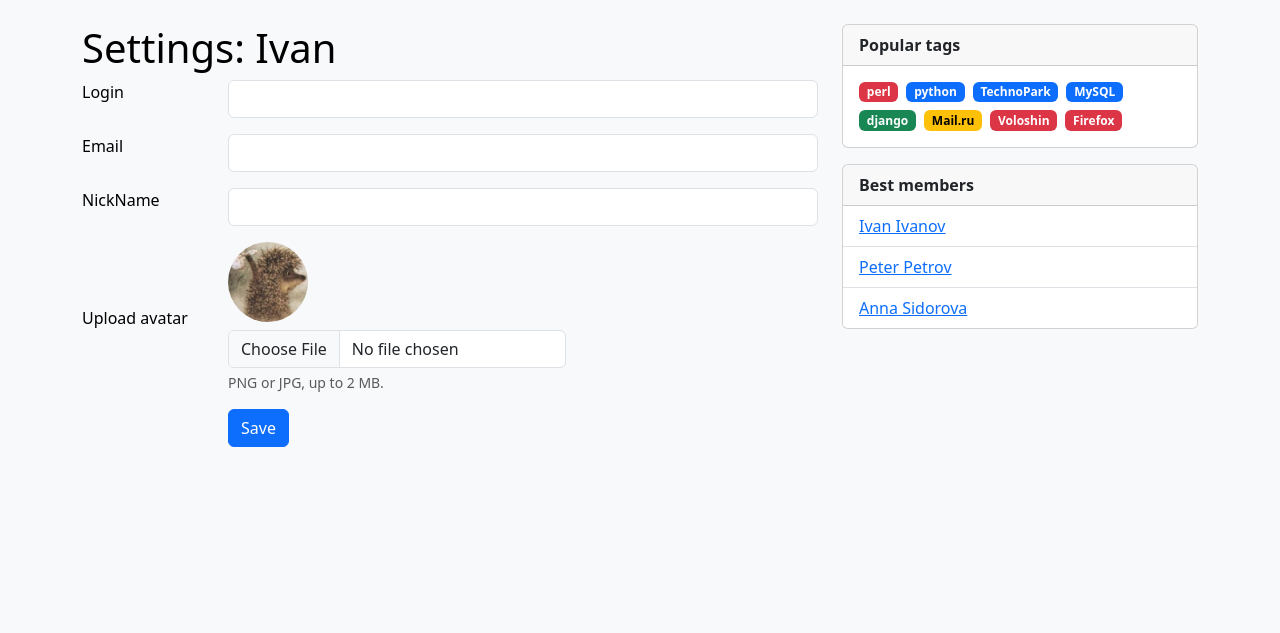
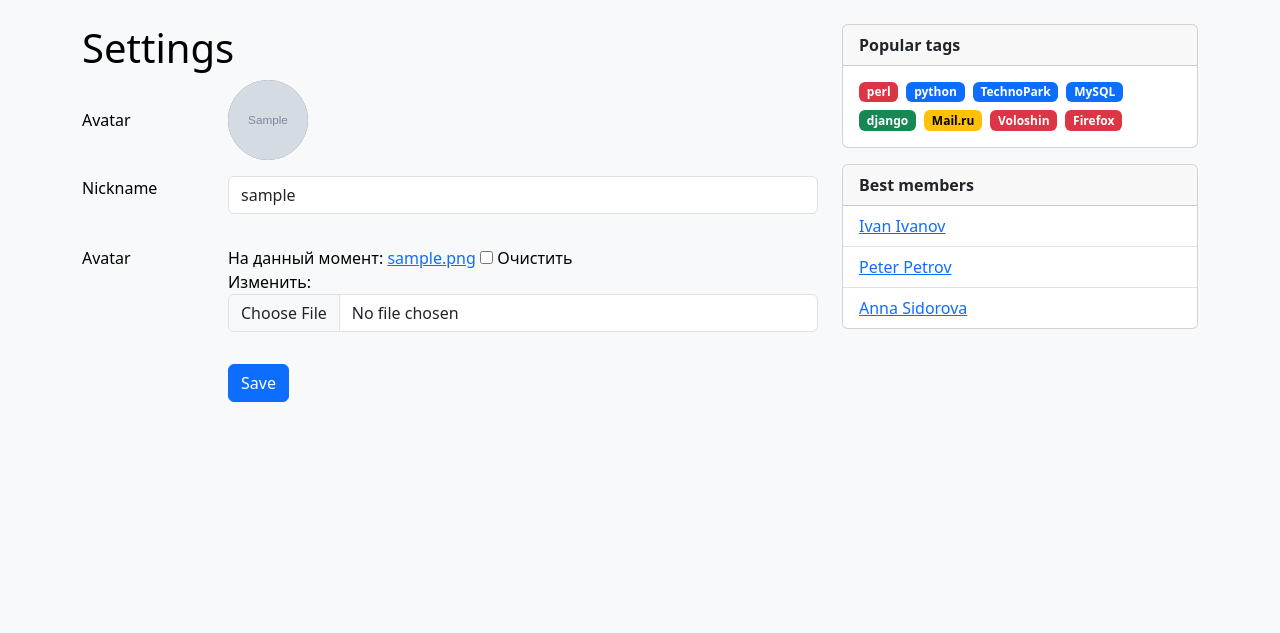
Before and after one commit to SSablin/2026-VK-EDU-Web-12-Sablin-S, a Django app: page /profile/ in a window 1280 px wide. Shown: the part 71-704 px from the top of the page. Run offline with Django 5.2, Linux system fonts and the light colour scheme; a user stored in the database is signed in; tables that the repository leaves empty hold one stand-in row (values such as "Sample post"); grey boxes marked "Sample" are stand-in pictures; some libraries are stand-ins or nearby versions.

Commit message:
feat: add profile management with avatar upload and update functionality

```diff
--- a/core/forms.py
+++ b/core/forms.py
@@ -94,3 +94,34 @@ class RegisterForm(forms.ModelForm):
         if not email:
             raise forms.ValidationError("This field is required.")
         return email
+
+class ProfileForm(forms.ModelForm):
+    class Meta:
+        model = Profile
+        fields = ['nickname', 'avatar']
+        labels = {
+            'nickname': 'Nickname',
+            'avatar': 'Avatar',
+        }
+    def __init__(self, *args, **kwargs):
+        super().__init__(*args, **kwargs)
+        for field in self.fields.values():
+            field.widget.attrs.update({'class': 'form-control'})
+
+    def clean_nickname(self):
+        nickname = self.cleaned_data.get('nickname')
+        if not nickname:
+            raise forms.ValidationError("This field is required.")
+        return nickname
+
+    def clean_avatar(self):
+        avatar = self.cleaned_data.get('avatar')
+        if avatar and avatar.size > 2 * 1024 * 1024:  # 2MB limit
+            raise forms.ValidationError("Avatar file size must be under 2MB.")
+        return avatar
+
+    def save(self, commit=True):
+        profile = super().save(commit=False)
+        if commit:
+            profile.save()
+        return profile
--- a/core/templates/core/profile.html
+++ b/core/templates/core/profile.html
@@ -1,46 +1,45 @@
 {% extends 'base.html' %}
 {% load static %}
+{% load django_bootstrap5 %}
 {% block title %}AskMe — profile{% endblock %}
 {% block content %}
 <div class="d-flex gap-3">
-    <h1>Settings: Ivan</h1>
+    <h1>Settings</h1>
 </div>
 
-<form action="#" method="post" novalidate enctype="multipart/form-data">
+<form action="{% url 'profile' %}" method="post" novalidate enctype="multipart/form-data">
+    {% csrf_token %}
+    {% if form.non_field_errors %}
+    <div class="alert alert-danger">
+        {{ form.non_field_errors }}
+    </div>
+    {% endif %}
+
+    <div class="d-flex align-items-center gap-3 mb-3">
+        <span class="text-nowrap form-label-col">Avatar</span>
+        {% if profile.avatar %}
+        <img src="{{ profile.avatar.url }}" alt="Avatar" width="80" height="80" class="rounded-circle bg-secondary">
+        {% else %}
+        <img src="{% static 'img/avatar.png' %}" alt="Avatar" width="80" height="80"
+            class="rounded-circle bg-secondary">
+        {% endif %}
+    </div>
+
+    {% for field in form %}
     <div class="d-flex gap-3 mb-3">
-        <label for="login" class="text-nowrap form-label-col">Login</label>
+        <label for="{{ field.id_for_label }}" class="text-nowrap form-label-col">
+            {{ field.label }}
+        </label>
+
         <div class="flex-grow-1">
-            <input id="login" name="login" class="form-control" type="text" required>
+            {% bootstrap_field field show_label=False placeholder="" %}
         </div>
     </div>
-
-    <div class="d-flex gap-3 mb-3">
-        <label for="email" class="text-nowrap form-label-col">Email</label>
-        <div class="flex-grow-1">
-            <input id="email" name="email" class="form-control" type="email" required>
-        </div>
-    </div>
-
-    <div class="d-flex gap-3 mb-3">
-        <label for="nickname" class="text-nowrap form-label-col">NickName</label>
-        <div class="flex-grow-1">
-            <input id="nickname" name="nickname" class="form-control" type="text" required>
-        </div>
-    </div>
-
-    <div class="d-flex align-items-center gap-3 mb-3">
-        <label for="avatar" class="text-nowrap form-label-col">Upload avatar</label>
-        <div>
-            <img src="{% static 'img/avatar.png' %}" alt="Avatar" width="80" height="80"
-                 class="rounded-circle bg-secondary d-block mb-2">
-            <input id="avatar" name="avatar" type="file" class="form-control" accept="image/png,image/jpeg">
-            <div class="form-text">PNG or JPG, up to 2 MB.</div>
-        </div>
-    </div>
+    {% endfor %}
 
     <div class="d-flex gap-3">
         <span class="form-label-col"></span>
-        <button type="submit" class="btn btn-primary">Save</button>
+        {% bootstrap_button button_type="submit" content="Save" %}
     </div>
 </form>
 {% endblock %}
--- a/core/urls.py
+++ b/core/urls.py
@@ -1,4 +1,6 @@
+from django.conf.urls.static import static
 from django.urls import path
+from application import settings
 from core import views
 
 urlpatterns = [
@@ -7,3 +9,6 @@ urlpatterns = [
     path('profile/', views.profile_view, name='profile'),
     path('logout/', views.logout_view, name='logout')
 ]
+
+if settings.DEBUG:
+    urlpatterns += static(settings.MEDIA_URL, document_root=settings.MEDIA_ROOT)
--- a/core/views.py
+++ b/core/views.py
@@ -5,7 +5,8 @@ from django.contrib import auth
 from django.urls import reverse
 from django.utils.http import url_has_allowed_host_and_scheme
 
-from core.forms import LoginForm, RegisterForm
+from core.forms import LoginForm, RegisterForm, ProfileForm
+from core.models import Profile
 
 
 def login_view(request):
@@ -20,9 +21,9 @@ def login_view(request):
             if user is not None:
                 auth.login(request, user)
                 if next_url and url_has_allowed_host_and_scheme(
-                    next_url,
-                    allowed_hosts={request.get_host()},
-                    require_https=request.is_secure(),
+                        next_url,
+                        allowed_hosts={request.get_host()},
+                        require_https=request.is_secure(),
                 ):
                     return HttpResponseRedirect(next_url)
                 return HttpResponseRedirect(reverse('index'))
@@ -51,16 +52,25 @@ def signup_view(request):
 
 @login_required(login_url='login')
 def profile_view(request):
-    return render(request, 'core/profile.html', {"logined": True})
+    profile = Profile.objects.get(user=request.user)
+    if request.method == 'POST':
+        form = ProfileForm(request.POST, request.FILES, instance=profile)
+        if form.is_valid():
+            form.save()
+            return HttpResponseRedirect(reverse('profile'))
+    else:
+        form = ProfileForm(instance=profile)
+    return render(request, 'core/profile.html', {"form": form, "profile": profile})
 
 
+@login_required(login_url='login')
 def logout_view(request):
     auth.logout(request)
     referer = request.META.get('HTTP_REFERER')
     if referer and url_has_allowed_host_and_scheme(
-        referer,
-        allowed_hosts={request.get_host()},
-        require_https=request.is_secure(),
+            referer,
+            allowed_hosts={request.get_host()},
+            require_https=request.is_secure(),
     ):
         return HttpResponseRedirect(referer)
     return HttpResponseRedirect(reverse('index'))
--- a/static/css/style.css
+++ b/static/css/style.css
@@ -12,7 +12,8 @@ body {
 }
 
 .form-label-col {
-    min-width: 130px;
+    flex: 0 0 130px;
+    width: 130px;
 }
 
 .pagination {
```
Also changed, not shown: core/migrations/0004_imagemodel.py (added), questions/models.py (line endings or trailing spaces).
